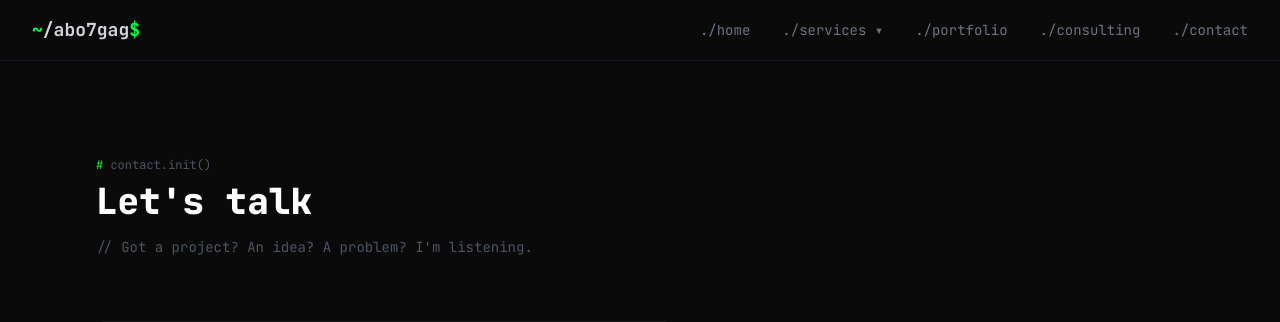
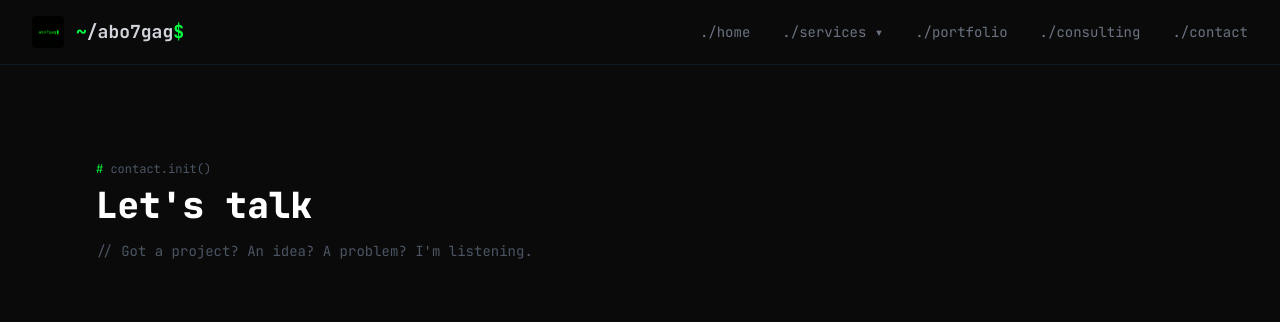
Before and after one commit to gragero/freelance-site, a Flask app: page /contact in a window 1280 px wide. Shown: the top 322 px of the page. Run offline with Flask 3, Linux system fonts and the light colour scheme; some libraries are stand-ins or nearby versions.

Commit message:
add logo and favicon

```diff
--- a/app/templates/base.html
+++ b/app/templates/base.html
@@ -4,6 +4,7 @@
     <meta charset="UTF-8">
     <meta name="viewport" content="width=device-width, initial-scale=1.0">
     <title>{% block title %}Abo 7gag | From Nothing to All{% endblock %}</title>
+    <link rel="icon" type="image/png" href="{{ url_for('static', filename='img/iconic2.png') }}">
     <script src="https://cdn.tailwindcss.com"></script>
     <style>
         @import url('https://fonts.googleapis.com/css2?family=JetBrains+Mono:wght@300;400;500;700;800&display=swap');
@@ -76,9 +77,11 @@ document.addEventListener('click', function(e) {
 
     <!-- Navbar -->
     <nav class="border-b border-gray-900 px-8 py-4 flex justify-between items-center sticky top-0 z-50" style="background:#0a0a0a;">
-        <a href="/" class="text-lg font-bold">
-            <span class="green">~</span>/abo7gag<span class="green">$</span>
-        </a>
+        <a href="/" class="text-lg font-bold flex items-center gap-3">
+    <img src="{{ url_for('static', filename='img/iconic1.png') }}"
+         class="w-8 h-8 rounded" alt="logo">
+    <span><span class="green">~</span>/abo7gag<span class="green">$</span></span>
+</a>
         <ul class="flex gap-8 text-sm text-gray-500">
             <li><a href="/" class="hover:text-green-400 transition hover:green">./home</a></li>
             <li class="relative" id="services-menu">
```
Also changed, not shown: app/static/img/iconic1.png (added), app/static/img/iconic2.png (added).
